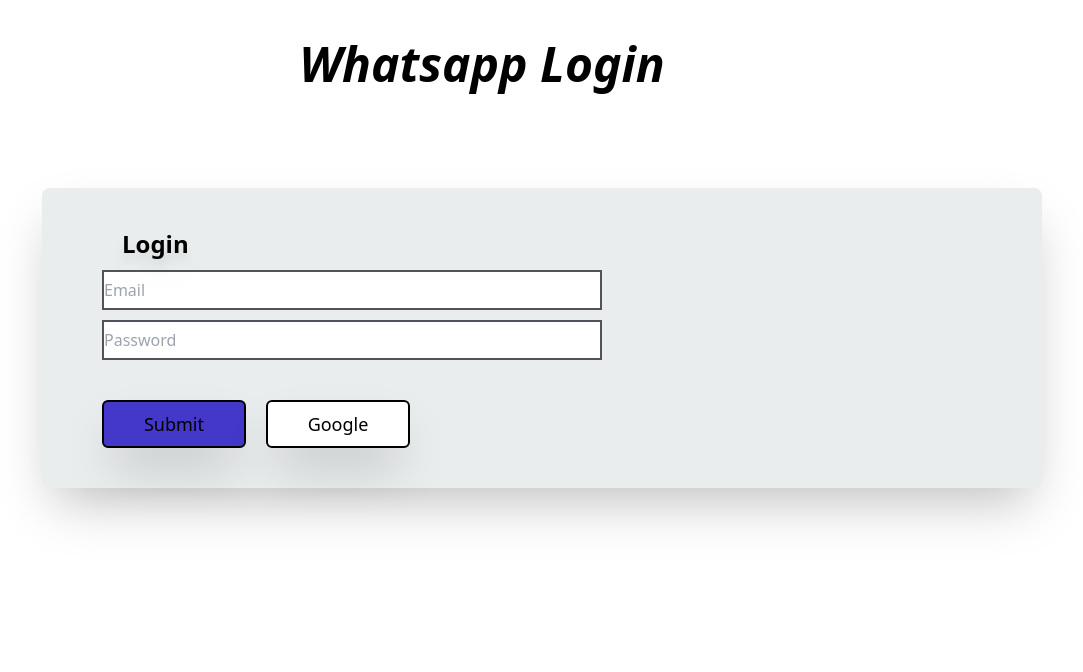
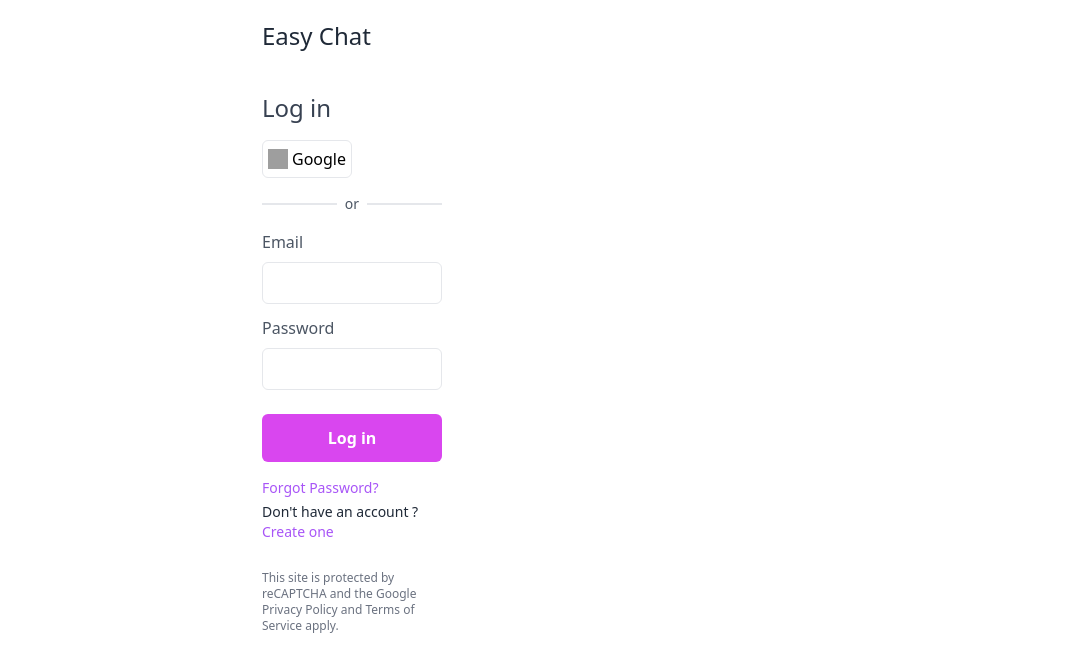
Before and after one commit to LubnaT/chatapp, a React (Create React App) app: page / in a window 1280 px wide. Shown: the top 672 px of the page, without its empty margins (158-1241 px from the left). Built offline with nearby package versions, Linux system fonts and the light colour scheme; grey boxes are pictures that could not be loaded.

Commit message:
changed login page

```diff
--- a/src/screens/Loginpage.jsx
+++ b/src/screens/Loginpage.jsx
@@ -2,19 +2,54 @@
 
 function Loginpage(props) {
   return (
-    <div>
-         <div id="login-area" class="mt-10">
-        <h1 class="text-center font-bold text-5xl italic">Whatsapp Login</h1>
-        <div id="login" class="bg-[#EAEDED] rounded-lg p-10 shadow-2xl w-[1000px] h-[300px] mt-[100px] ml-[200px]">
-            <h3 class="text-2xl drop-shadow-xl font-semibold ml-[40px]">Login</h3>
-            <input id="email" type="text" class="mt-[10px] pointer-events-auto cursor-text border-solid border-2 border-zinc-600 h-10 w-[500px] ml-[20px]" placeholder="Email"/>
-            <br/>
-            <input id="password" type="text" class="mt-[10px] cursor-text h-10 w-[500px] ml-[20px] border-solid border-2 border-zinc-600" placeholder="Password"/>
-            <br/>
-            <button id="submit-btn" onClick="valid()" class=" hover:bg-red-400 rounded-md text-center mt-[30px] ml-[20px] border-solid border-2 border-black text-lg shadow-2xl bg-indigo-700 p-2 h-12 w-36">Submit</button>
-            <button id="submit-btn" onClick={props.login} class=" rounded-md text-center mt-[40px] ml-[20px] border-solid border-2 border-black text-lg shadow-2xl bg-white p-2 h-12 w-36">Google</button>
+
+
+    <div className=" h-screen w-full overflow-x-hidden bg-white grid grid-col-1 lg:grid-cols-2">
+      <div className="ml-[380px]">
+        <div className=" px-10 pt-4">
+        <div className=" flex items-center pt-1">
+          {/* <img className=" h-14 w-14" src="" alt="LOGO of Site" /> */}
+          {/* name of chat website */}
+          <p className=" text-2xl font-medium text-gray-800 ">Easy Chat</p>
         </div>
-    </div>
+        <div className=" pt-10">
+            <p className="text-2xl font-medium text-gray-700 mb-4">Log in</p>
+            <div className=" flex space-x-3">
+                <button onClick={()=> props.login(true)} className=" flex items-center space-x-1 px-4 border py-[6px] w-1/2 justify-center rounded-md">
+                    <img alt="google-oauth2" className=" h-5 w-5" src="//heathmont.imgix.net/bitcasino/images/google-oauth2.svg?auto=compress,format" loading="lazy" />
+                        <span>Google</span>
+                </button>
+            </div>
+
+        </div>
+        <div className=" flex items-center space-x-2 my-4 ">
+            <hr className=" border w-full" />
+            <p className=" text-sm font-medium text-gray-600">or</p>
+            <hr className=" border w-full" />
+
+        </div>
+        <div className=" flex flex-col  space-y-3">
+            <div className=" flex flex-col space-y-2">
+                <p className=" font-ligh text-gray-600 ">Email</p>
+                <input className=" border rounded-md py-2" />
+            </div>
+            <div className=" flex flex-col space-y-2">
+                <p className=" font-ligh text-gray-600 ">Password</p>
+                <input className=" border rounded-md py-2" />
+            </div>
+        </div>
+        <div className=" mt-6">
+            <button className=" py-3 rounded-md font-bold  bg-fuchsia-500 text-white w-full "> Log in</button>
+        </div>
+        <div className=" text-purple-500 pt-4 flex flex-col space-y-1">
+            <p className=" text-sm font-medium cursor-pointer">Forgot Password?
+            </p>
+
+            <p className=" text-sm font-medium text-gray-800"> {`Don't have an account ?`} <span className=" text-sm font-medium hover:underline cursor-pointer text-purple-500">Create one</span></p>
+            <p className=" leading-4 text-xs text-gray-500 pt-6">This site is protected by reCAPTCHA and the Google Privacy Policy and Terms of Service apply.</p>
+        </div>
+        </div>
+      </div>
 
     </div>
   )
```
